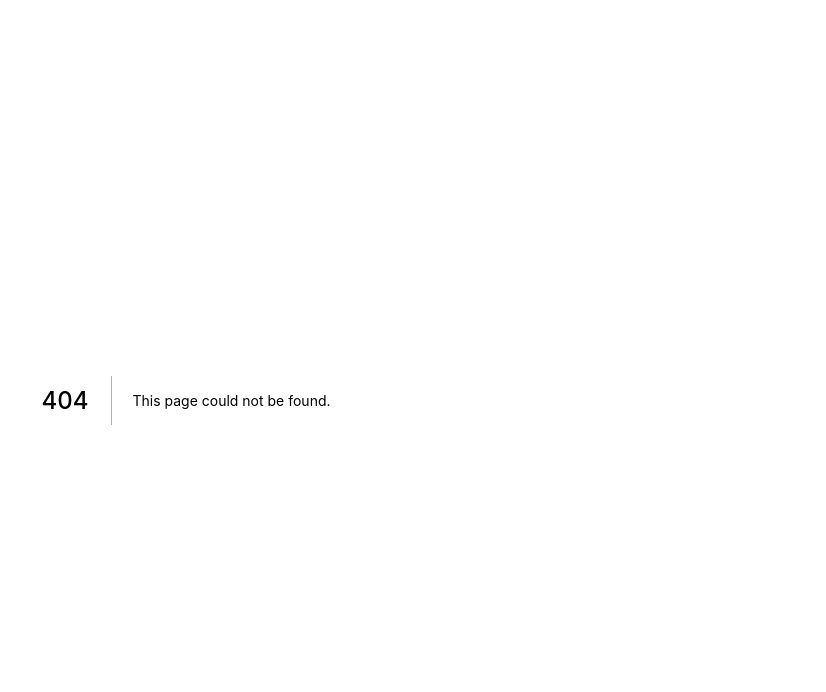
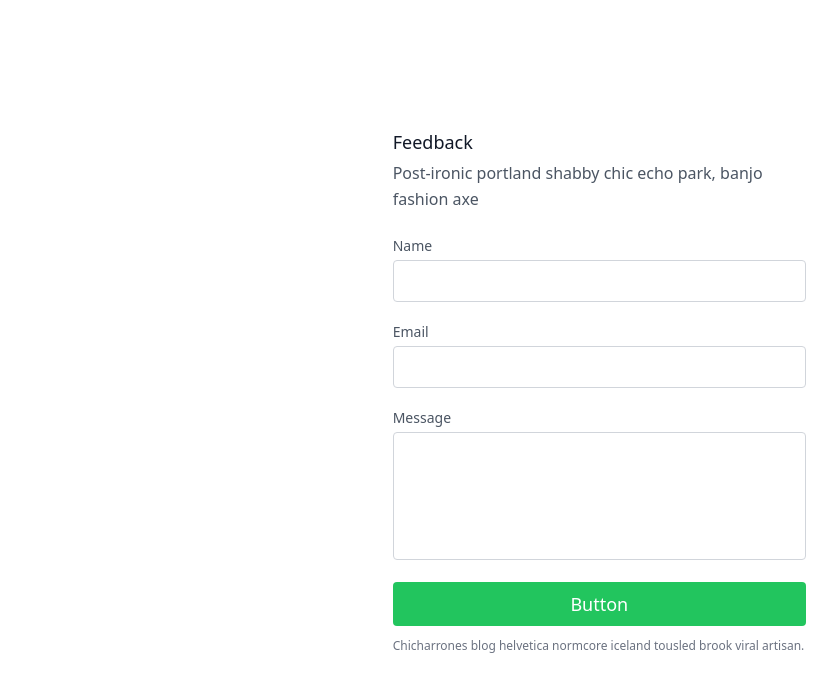
Before and after one commit to joao-arce/upload-01, a Next.js app: page /components/cadEmployee in a window 1280 px wide. Before the commit this address had no page. Shown: the top 692 px of the page, without its empty margins (454-1280 px from the left). Built offline with nearby package versions, Linux system fonts and the light colour scheme.

Commit message:
add form

```diff
--- /dev/null
+++ b/pages/components/cadEmployee.jsx
@@ -0,0 +1,61 @@
+function CadEmployee() {
+  return (
+    <section className="text-gray-600 body-font relative">
+      <div className="container px-5 py-24 mx-auto flex sm:flex-nowrap flex-wrap">
+        <div className="lg:w-1/3 md:w-1/2 bg-white flex flex-col md:ml-auto w-full md:py-8 mt-8 md:mt-0">
+          <h2 className="text-gray-900 text-lg mb-1 font-medium title-font">
+            Feedback
+          </h2>
+          <p className="leading-relaxed mb-5 text-gray-600">
+            Post-ironic portland shabby chic echo park, banjo fashion axe
+          </p>
+          <div className="relative mb-4">
+            <label htmlFor="name" className="leading-7 text-sm text-gray-600">
+              Name
+            </label>
+            <input
+              type="text"
+              id="name"
+              name="name"
+              className="w-full bg-white rounded border border-gray-300 focus:border-green-500 focus:ring-2 focus:ring-green-200 text-base outline-none text-gray-700 py-1 px-3 leading-8 transition-colors duration-200 ease-in-out"
+            />
+          </div>
+          <div className="relative mb-4">
+            <label htmlFor="email" className="leading-7 text-sm text-gray-600">
+              Email
+            </label>
+            <input
+              type="email"
+              id="email"
+              name="email"
+              className="w-full bg-white rounded border border-gray-300 focus:border-green-500 focus:ring-2 focus:ring-green-200 text-base outline-none text-gray-700 py-1 px-3 leading-8 transition-colors duration-200 ease-in-out"
+            />
+          </div>
+          <div className="relative mb-4">
+            <label
+              htmlFor="message"
+              className="leading-7 text-sm text-gray-600"
+            >
+              Message
+            </label>
+            <textarea
+              id="message"
+              name="message"
+              className="w-full bg-white rounded border border-gray-300 focus:border-green-500 focus:ring-2 focus:ring-green-200 h-32 text-base outline-none text-gray-700 py-1 px-3 resize-none leading-6 transition-colors duration-200 ease-in-out"
+              defaultValue={''}
+            />
+          </div>
+          <button className="text-white bg-green-500 border-0 py-2 px-6 focus:outline-none hover:bg-green-600 rounded text-lg">
+            Button
+          </button>
+          <p className="text-xs text-gray-500 mt-3">
+            Chicharrones blog helvetica normcore iceland tousled brook viral
+            artisan.
+          </p>
+        </div>
+      </div>
+    </section>
+  );
+}
+
+export default CadEmployee;
--- a/pages/index.tsx
+++ b/pages/index.tsx
@@ -2,6 +2,7 @@ import type { NextPage } from 'next';
 import Head from 'next/head';
 
 import First from './components/first';
+import CadEmployee from './components/cadEmployee';
 
 const Home: NextPage = () => {
   return (
@@ -13,6 +14,7 @@ const Home: NextPage = () => {
       </Head>
 
       <First />
+      <CadEmployee />
     </div>
   );
 };
```
